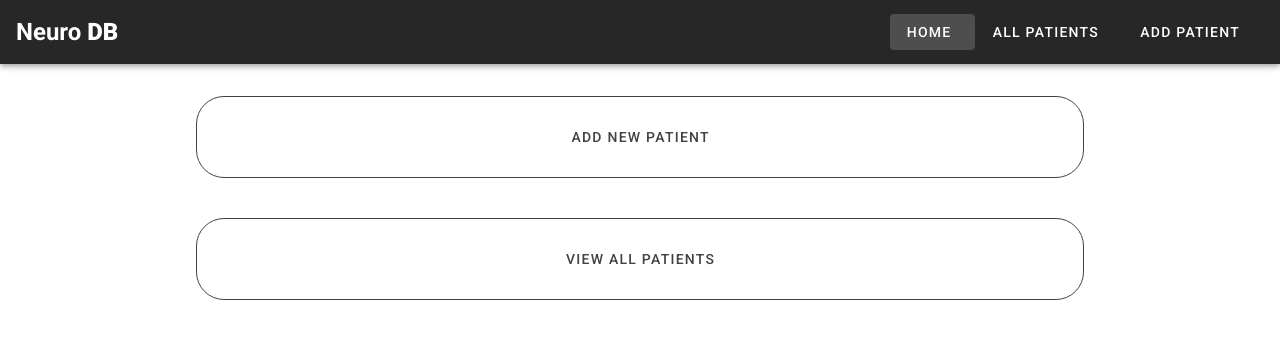
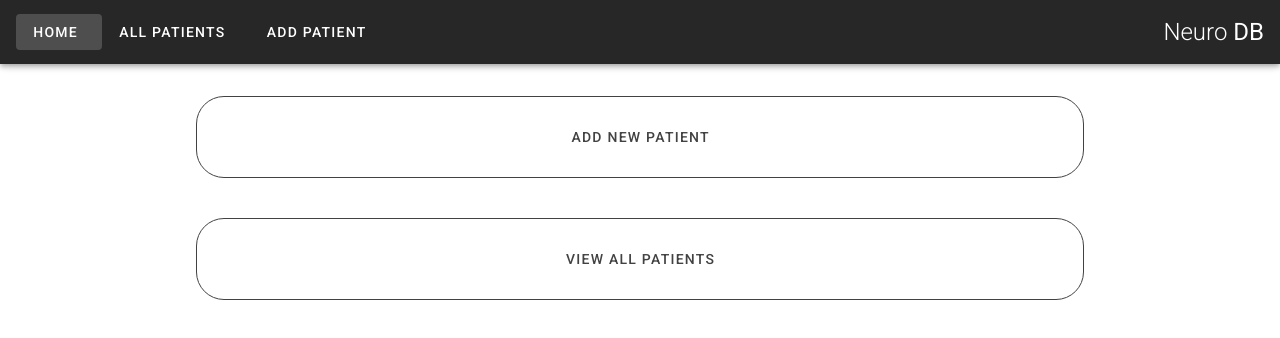
Before and after one commit to incrypto32/neurodb, a Vue app: page / in a window 1280 px wide. Shown: the top 338 px of the page. Built offline with nearby package versions, Linux system fonts and the light colour scheme; no server answers; sample sign-in values are in the browser's storage.

Commit message:
added nav drawer

```diff
--- a/src/components/AppBar.vue
+++ b/src/components/AppBar.vue
@@ -1,28 +1,66 @@
 <template>
+  <div>
     <v-app-bar app dark>
-    <div class="d-flex align-center">
-      <h2 class="dark--text">Neuro<b> DB</b></h2>
-    </div>
-
-    <v-spacer></v-spacer>
-
+      <div v-if="!mobile()">
         <v-btn to="/" text>
           <span class="mr-2">Home</span>
         </v-btn>
 
-    <v-btn to="/patients/all"  text>
+        <v-btn to="/patients/all" text>
           <span class="mr-2">All Patients</span>
         </v-btn>
 
         <v-btn to="/patients/add" text>
           <span class="mr-2">Add Patient</span>
         </v-btn>
+      </div>
+      <v-app-bar-nav-icon
+        v-else
+        @click.stop="drawer = !drawer"
+      ></v-app-bar-nav-icon>
+      <v-spacer></v-spacer>
+      <div class="d-flex align-center">
+        <h2 class="dark--text brand">Neuro<b> DB</b></h2>
+      </div>
     </v-app-bar>
+    <v-navigation-drawer v-model="drawer" absolute left temporary>
+      <v-list nav dense>
+        <v-list-item-group
+          v-model="group"
+          active-class="deep-purple--text text--accent-4"
+        >
+          <v-list-item to="/">
+            <v-list-item-title>Home</v-list-item-title>
+          </v-list-item>
+
+          <v-list-item to="/patients/all">
+            <v-list-item-title>All Patients</v-list-item-title>
+          </v-list-item>
+
+          <v-list-item to="/patients/add">
+            <v-list-item-title>Add Patient</v-list-item-title>
+          </v-list-item>
+        </v-list-item-group>
+      </v-list>
+    </v-navigation-drawer>
+  </div>
 </template>
 
 <script lang="ts">
-import Vue from "vue";
-export default Vue.extend({
-  name: "AppBar",
-});
+import { Component, Prop, Vue, Watch } from "vue-property-decorator";
+@Component({})
+export default class Home extends Vue {
+  mobile(): boolean {
+    return this.$vuetify.breakpoint.mdAndDown;
+  }
+  drawer = false;
+  group = null;
+
+
+}
 </script>
+<style>
+.brand{
+  font-weight: 300;
+}
+</style>
```
Also changed, not shown: 1 other file (tests, documents, lock files or other folders). Lines whose indentation alone changed are shown as unchanged.
